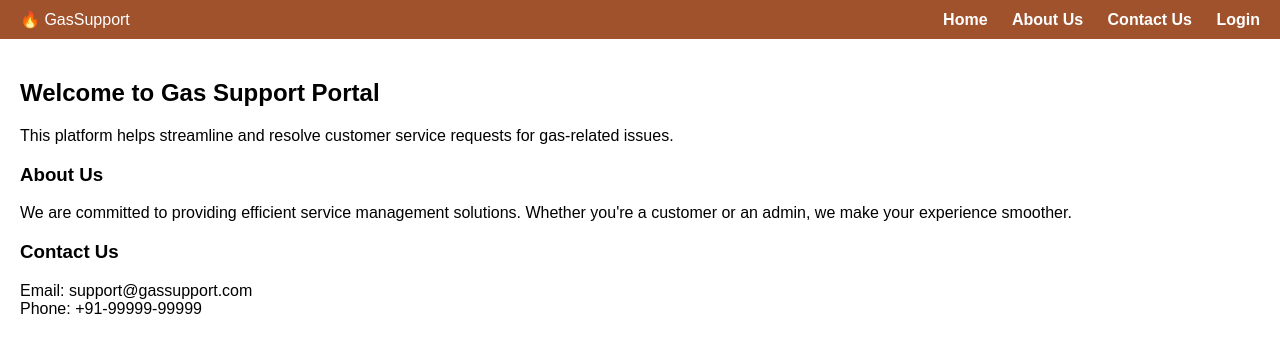
After one commit to Kiraidesu/assign_gas_util, a Django app: page / in a window 1280 px wide. The commit adds this page. Shown: the top 353 px of the page. Run offline with Django 5.2, Linux system fonts and the light colour scheme.

Commit message:
Add files via upload

```diff
--- a/gas_support/settings.py
+++ b/gas_support/settings.py
@@ -67,6 +67,11 @@ TEMPLATES = [
     },
 ]
 
+LOGIN_REDIRECT_URL = '/dashboard/'
+
+LOGOUT_REDIRECT_URL = '/'
+
+
 WSGI_APPLICATION = 'gas_support.wsgi.application'
 
 
--- a/gas_support/urls.py
+++ b/gas_support/urls.py
@@ -16,8 +16,18 @@ Including another URLconf
 """
 from django.contrib import admin
 from django.urls import include, path
+from service_requests import views
+from django.contrib.auth import views as auth_views
+from django.contrib.auth.decorators import login_required
+from django.views.generic import TemplateView
 
 urlpatterns = [
     path('admin/', admin.site.urls),
-    path('request/', include('service_requests.urls'))
+    path('request/', include('service_requests.urls')),
+    path('accounts/', include('django.contrib.auth.urls')),
+    path('', views.home_view, name='home'),
+    path('login/', auth_views.LoginView.as_view(template_name='registration/login.html'), name='login'),
+    path('logout/', auth_views.LogoutView.as_view(next_page='home'), name='logout'),
+    path('dashboard/', login_required(TemplateView.as_view(template_name='dashboard.html')), name='dashboard'),
+
 ]
--- a/service_requests/templates/base_generic.html
+++ b/service_requests/templates/base_generic.html
@@ -1,16 +1,52 @@
 <!DOCTYPE html>
-<html>
+<html lang="en">
 <head>
-    <title>{% block title %}Service Requests{% endblock %}</title>
+    <meta charset="UTF-8">
+    <title>{% block title %}Gas Support{% endblock %}</title>
+    <style>
+        body { font-family: Arial, sans-serif; margin: 0; }
+        nav {
+            background: #a0522d;
+            color: white;
+            padding: 10px 20px;
+            display: flex;
+            justify-content: space-between;
+            align-items: center;
+        }
+        nav a {
+            color: white;
+            margin-left: 20px;
+            text-decoration: none;
+            font-weight: bold;
+        }
+        nav a:hover {
+            color: #ffc107;
+        }
+        .container {
+            padding: 20px;
+        }
+    </style>
 </head>
 <body>
-    <header>
-        <h1>Gas Support System</h1>
-        <hr>
-    </header>
+    <nav>
+        <div class="logo">🔥 GasSupport</div>
+        <div>
+            <a href="{% url 'home' %}">Home</a>
+            <a href="#about">About Us</a>
+            <a href="#contact">Contact Us</a>
+            {% if user.is_authenticated %}
+                <form action="{% url 'logout' %}" method="post" style="display: inline;">
+				  {% csrf_token %}
+				  <button type="submit" style="background: none; border: none; color: #fff; cursor: pointer;">Logout</button>
+				</form>
+            {% else %}
+                <a href="{% url 'login' %}">Login</a>
+            {% endif %}
+        </div>
+    </nav>
 
-    <main>
+    <div class="container">
         {% block content %}{% endblock %}
-    </main>
+    </div>
 </body>
 </html>
--- /dev/null
+++ b/service_requests/templates/home.html
@@ -0,0 +1,14 @@
+{% extends "base_generic.html" %}
+
+{% block title %}Welcome{% endblock %}
+
+{% block content %}
+    <h2>Welcome to Gas Support Portal</h2>
+    <p>This platform helps streamline and resolve customer service requests for gas-related issues.</p>
+
+    <h3 id="about">About Us</h3>
+    <p>We are committed to providing efficient service management solutions. Whether you're a customer or an admin, we make your experience smoother.</p>
+
+    <h3 id="contact">Contact Us</h3>
+    <p>Email: support@gassupport.com<br>Phone: +91-99999-99999</p>
+{% endblock %}
--- a/service_requests/templates/service_requests/submit.html
+++ b/service_requests/templates/service_requests/submit.html
@@ -1,6 +1,12 @@
+{% extends "base_generic.html" %}
+
+{% block title %}Submit Request{% endblock %}
+
+{% block content %}
 <h2>Submit Service Request</h2>
 <form method="POST" enctype="multipart/form-data">
     {% csrf_token %}
     {{ form.as_p }}
     <button type="submit">Submit</button>
 </form>
+{% endblock %}
--- a/service_requests/templates/service_requests/thank_you.html
+++ b/service_requests/templates/service_requests/thank_you.html
@@ -1,2 +1,8 @@
+{% extends "base_generic.html" %}
+
+{% block title %}{% endblock %}
+
+{% block content %}
 <h2>Thank You</h2>
 <p>Your request has been submitted.</p>
+{% endblock %}
--- a/service_requests/templates/service_requests/track.html
+++ b/service_requests/templates/service_requests/track.html
@@ -1,3 +1,8 @@
+{% extends "base_generic.html" %}
+
+{% block title %}Track Request{% endblock %}
+
+{% block content %}
 <h2>Track Request</h2>
 <form method="GET">
     <input type="text" name="id" placeholder="Enter Request ID">
@@ -14,3 +19,4 @@
 {% elif request.GET.id %}
     <p style="color:red;">Request not found.</p>
 {% endif %}
+{% endblock %}
--- a/service_requests/urls.py
+++ b/service_requests/urls.py
@@ -6,4 +6,8 @@ urlpatterns = [
     path('track/', views.track_request, name='track_request'),
     path('all/', views.all_requests_view, name='all_requests'),
     path('resolve/<int:request_id>/', views.mark_resolved_view, name='mark_resolved'),
+    path('dashboard/', views.dashboard, name='dashboard'),
+    path('my-requests/', views.user_requests, name='user_requests'),
+    path('signup/', views.signup_view, name='signup'),
+
 ]
--- a/service_requests/views.py
+++ b/service_requests/views.py
@@ -4,8 +4,37 @@ from .forms import ServiceRequestForm
 from .models import ServiceRequest
 from django.utils import timezone
 from django.contrib.admin.views.decorators import staff_member_required
+from django.contrib.auth.decorators import login_required
+from .forms import CustomUserCreationForm
+from django.contrib import messages
 # Create your views here.
 
+def home_view(request):
+    #print("Logged in:", request.user.is_authenticated)
+    return render(request, 'home.html')
+
+def signup_view(request):
+    if request.method == "POST":
+        form = CustomUserCreationForm(request.POST)
+        if form.is_valid():
+            form.save()
+            messages.success(request, "Account created successfully! You can now log in.")
+            return redirect('login')
+    else:
+        form = CustomUserCreationForm()
+
+    return render(request, 'registration/signup.html', {'form': form})
+
+@login_required
+def dashboard(request):
+    return render(request, 'dashboard.html')
+
+@login_required
+def user_requests(request):
+    requests = ServiceRequest.objects.filter(user=request.user).order_by('-created_at')
+    return render(request, 'user_requests.html', {'requests': requests})
+
+@login_required
 def submit_request(request):
     if request.method == 'POST':
         form = ServiceRequestForm(request.POST, request.FILES)
@@ -16,6 +45,7 @@ def submit_request(request):
         form = ServiceRequestForm()
     return render(request, 'service_requests/submit.html', {'form': form})
 
+@login_required
 def track_request(request):
     request_id = request.GET.get('id')
     result = None
```
Also changed, not shown: service_requests/forms.py (+9 -0 lines), service_requests/templates/dashboard.html (added, +14 -0 lines), service_requests/templates/registration/login.html (added, +11 -0 lines), service_requests/templates/registration/signup.html (added, +11 -0 lines), service_requests/templates/user_requests.html (added, +18 -0 lines).
